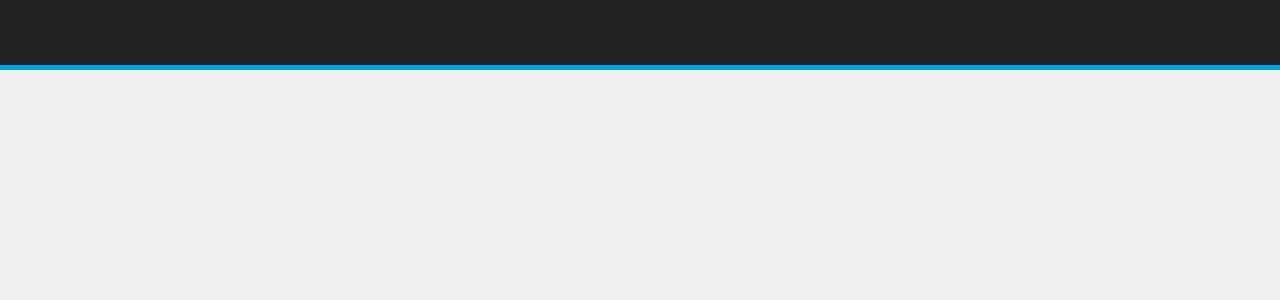
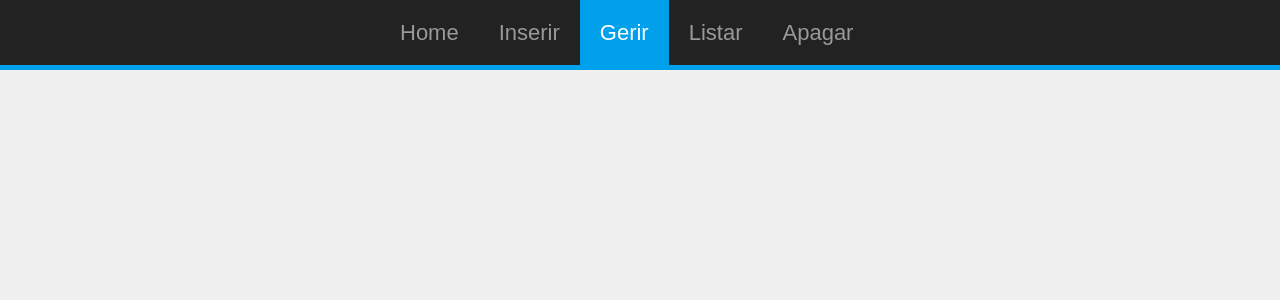
Before and after one commit to WinterOwl/RedeSocial, a PHP site: page / in a window 1280 px wide. Shown: the top 300 px of the page. Run offline with PHP 8.4, Linux system fonts and the light colour scheme.

Commit message:
Header Config

```diff
--- a/RedeSocial/css/style.css
+++ b/RedeSocial/css/style.css
@@ -3,6 +3,15 @@ body
 	margin:0px;
 	padding:0px;
 	background-color:#F0F0F0;
+}
+
+a
+{
+	color:#999;
+	font-size:22px;
+	font-family:Arial, Verdana, Geneva, sans-serif;
+	text-align:center;
+	text-decoration:none;
 }
 
 .Top-Navigator
@@ -13,3 +22,40 @@ body
 	border-bottom: 5px solid #00A0EB;
 	position:fixed;
 }
+
+.content-top-navigator
+{
+	margin:0px auto;
+	width:600px;
+}
+
+.ul_top-menu
+{
+	margin:0px;
+	height:44px;
+	list-style-type: none;
+	padding-top:0px;
+}
+
+.content-top-navigator .ul_top-menu li
+{
+	display:inline;
+	padding:20px;
+	float: left;
+	position: relative;
+}
+
+.content-top-navigator .ul_top-menu li:hover a
+{
+	color:#fff;
+}
+
+.content-top-navigator .ul_top-menu li.active
+{
+	background-color:#00A0EB;
+}
+
+.content-top-navigator .ul_top-menu li.active a
+{
+	color:#fff;
+}
--- a/RedeSocial/header.php
+++ b/RedeSocial/header.php
@@ -0,0 +1,10 @@
+
+<div class="content-top-navigator">
+  <ul class="ul_top-menu">
+    <li><a href="#">Home</a></li>
+    <li><a href="#">Inserir</a></li>
+    <li class='active'><a href="#">Gerir</a></li>
+    <li><a href="#">Listar</a></li>
+    <li><a href="#">Apagar</a></li>
+  </ul>
+</div>
```
